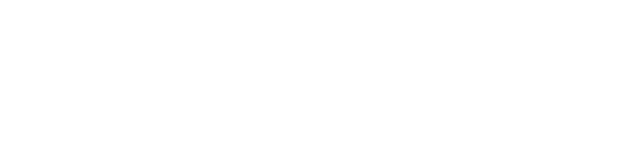
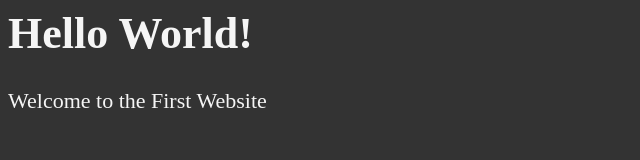
Before and after one commit to PiyushKBhattacharyya/Full-Stack-Development-Course, a plain HTML site: page Frontend/HTML/L01/index.html in a window 1280 px wide. Shown: the whole page, without its empty margins (0-640 px from the left). Drawn offline with Linux system fonts and the light colour scheme.

Commit message:
Frontend L01

```diff
--- a/Frontend/HTML/L01/index.html
+++ b/Frontend/HTML/L01/index.html
@@ -1,8 +1,16 @@
 <html>
     <head>
         <title>First Web Page</title>
+        <style>
+            html { font-size: 22px; }
+            body {
+                background-color: #333;
+                color: whitesmoke;
+            }
+        </style>
     </head>
     <body>
-
+        <h1>Hello World!</h1>
+        <p>Welcome to the First Website</p>
     </body>
 </html>
```
